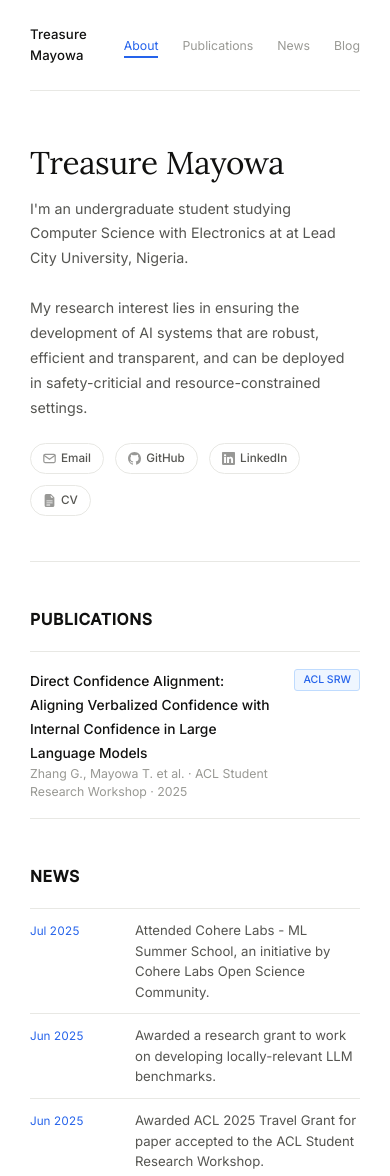
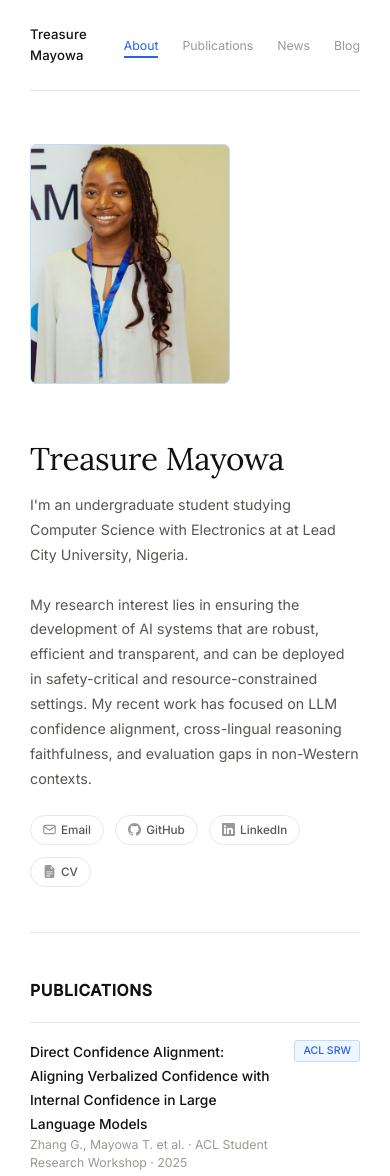
Before and after one commit to Treasure-Mayowa/Treasure-Mayowa.github.io, a plain HTML site: page index.html in a window 390 px wide. Shown: the top 1176 px of the page. Drawn offline with Linux system fonts and the light colour scheme.

Commit message:
Update index.html

```diff
--- a/index.html
+++ b/index.html
@@ -4,14 +4,23 @@
 <meta charset="UTF-8">
 <meta name="viewport" content="width=device-width, initial-scale=1.0">
 <title>Treasure Mayowa</title>
+<meta name="description" content="Treasure Mayowa — Academic Portfolio">
+<meta name="author" content="Treasure Mayowa">
+<meta property="og:title" content="Treasure Mayowa">
+<meta property="og:description" content="Undergraduate researcher working on LLM confidence alignment, cross-lingual reasoning faithfulness, and evaluation gaps in non-Western contexts.">
+<meta property="og:type" content="website">
+<meta name="twitter:card" content="summary">
+<meta name="twitter:title" content="Treasure Mayowa">
+<meta name="twitter:description" content="Undergraduate researcher working on LLMs, AI safety, and efficient AI.">
 <link rel="preconnect" href="https://fonts.googleapis.com">
 <link href="https://fonts.googleapis.com/css2?family=Inter:wght@300;400;500&family=Lora:ital,wght@0,400;0,500;1,400&display=swap" rel="stylesheet">
 <link rel="stylesheet" href="style.css">
+<meta name="google-site-verification" content="2gJ2W2Pw1-1Hr6LhZidCvAoppeaEvNiOkNkDlkLXAIg" />
 </head>
 <body>
 <div class="page">
   <nav>
-    <a href="index.html" class="nav-name">Treasure Mayowa</a>
+    <a href="#" class="nav-name">Treasure Mayowa</a>
     <ul class="nav-links">
       <li><a href="#about">About</a></li>
       <li><a href="#publications">Publications</a></li>
@@ -25,7 +34,8 @@
       <h1>Treasure Mayowa</h1>
       <p class="hero-bio">
         I'm an undergraduate student studying Computer Science with Electronics at at Lead City University, Nigeria. <br><br>
-        My research interest lies in ensuring the development of AI systems that are robust, efficient and transparent, and can be deployed in safety-criticial and resource-constrained settings.
+        My research interest lies in ensuring the development of AI systems that are robust, efficient and transparent, and can be deployed in safety-critical and resource-constrained settings.
+        My recent work has focused on LLM confidence alignment, cross-lingual reasoning faithfulness, and evaluation gaps in non-Western contexts.
       </p>
       <div class="hero-links">
         <a class="link-pill" href="mailto:treasuremayowa07@gmail.com">
@@ -73,7 +83,7 @@
       </div>
         <div class="news-row">
         <span class="news-row-date">Jun 2025</span>
-        <span class="news-row-text">Awarded a research grant to work on developing locally-relevant LLM benchmarks.</span>
+        <span class="news-row-text">Received GPU compute credits to work on developing locally-relevant LLM benchmarks.</span>
       </div>
       <div class="news-row">
         <span class="news-row-date">Jun 2025</span>
--- a/style.css
+++ b/style.css
@@ -13,9 +13,22 @@
     --sans: "Inter", system-ui, sans-serif;
     --serif: "Lora", Georgia, serif;
 }
-html { scroll-behavior: smooth; font-size: 15px; }
-body { font-family: var(--sans); background: var(--bg); color: var(--ink); line-height: 1.6; -webkit-font-smoothing: antialiased; }
-.page { max-width: 780px; margin: 0 auto; padding: 0 2rem; }
+html {
+    scroll-behavior: smooth;
+    font-size: 15px;
+}
+body {
+    font-family: var(--sans);
+    background: var(--bg);
+    color: var(--ink);
+    line-height: 1.6;
+    -webkit-font-smoothing: antialiased;
+}
+.page {
+    max-width: 780px;
+    margin: 0 auto;
+    padding: 0 2rem;
+}
 nav { position: sticky; top: 0; z-index: 100; background: var(--bg); padding: 1.6rem 0; display: flex; justify-content: space-between; align-items: center; border-bottom: 1px solid var(--border); margin-bottom: 3.5rem; }
 .nav-name { font-size: 0.88rem; font-weight: 500; color: var(--ink); text-decoration: none; letter-spacing: 0.01em; }
 .nav-links { display: flex; gap: 1.6rem; list-style: none; }
@@ -80,4 +93,7 @@ a.item-title:hover { color: var(--blue); }
 footer { border-top: 1px solid var(--border); padding: 1.5rem 0 3rem; font-size: 0.75rem; color: var(--ink3); display: flex; justify-content: space-between; align-items: center; flex-wrap: wrap; gap: 0.5rem; }
 footer a { color: var(--blue); text-decoration: none; }
 footer a:hover { text-decoration: underline; }
-@media (max-width: 600px) { .hero { grid-template-columns: 1fr; } .avatar-wrap { display: none; } }
+@media (max-width: 600px) {
+  .hero { grid-template-columns: 1fr; flex-direction: column-reverse; display: flex; }
+  .avatar-wrap { width: 200px; height: 240px; margin-bottom: 1.25rem; }
+}
```
